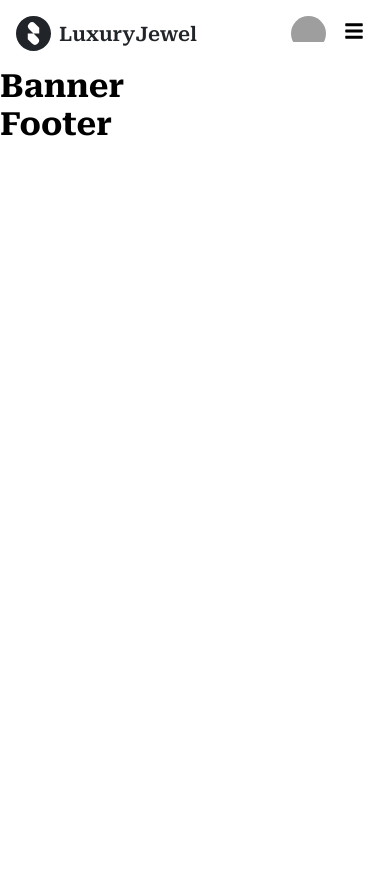
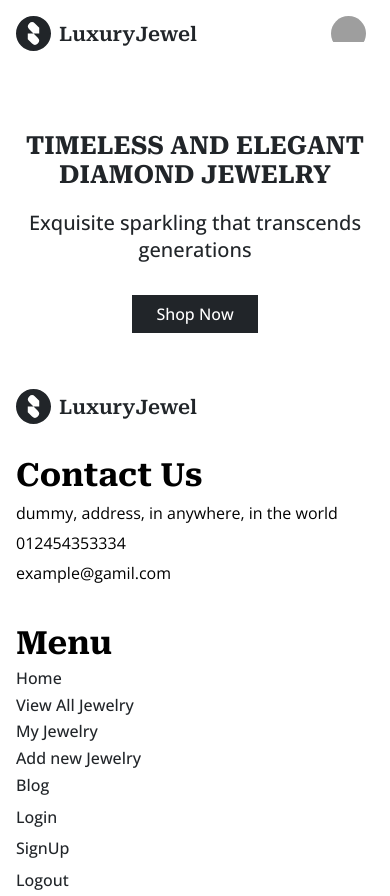
Before and after one commit to EnayetHossain/jewelry-client, a React (Vite) app: page / in a window 390 px wide. Before the commit the page ends 844 px from the top, so only its background shows below. Built offline with nearby package versions, Linux system fonts and the light colour scheme; grey boxes are pictures that could not be loaded.

Commit message:
responsive navbar responsive banner responsive footer

```diff
--- a/src/pages/Home/Banner/Banner.css
+++ b/src/pages/Home/Banner/Banner.css
@@ -0,0 +1,46 @@
+.hero-section {
+    display: flex;
+    align-items: center;
+    justify-content: space-around;
+    color: rgb(var(--secondary-color));
+    margin: 4em auto;
+}
+
+.hero-title {
+    text-transform: uppercase;
+    font-size: clamp(2.5rem, 3vw, 4.5rem);
+}
+
+.hero-description {
+    font-size: 2rem;
+    margin: 1em 0 2em;
+    font-weight: 500;
+}
+
+.hero-cta {
+    background-color: rgb(var(--secondary-color));
+    color: rgb(var(--primary-color));
+    padding: 0.5em 1.5em;
+}
+
+.hero-image {
+    width: 40rem;
+    height: 40rem;
+    overflow: hidden;
+}
+
+.hero-image img {
+    width: 100%;
+}
+
+@media only screen and (max-width: 760px) {
+    .hero-image {
+        display: none;
+    }
+}
+
+@media only screen and (max-width: 486px) {
+    .hero-section {
+        text-align: center;
+    }
+}
--- a/src/pages/Home/Banner/Banner.jsx
+++ b/src/pages/Home/Banner/Banner.jsx
@@ -1,10 +1,28 @@
+import { Link } from "react-router-dom";
+import heroImage from "../../../assets/hero.png";
 import "./Banner.css";
 
 const Banner = () => {
   return (
-    <div>
-      <h1>Banner</h1>
-    </div>
+    <section className="hero-section desktop-max">
+      <div className="hero-content">
+        <h1 className="hero-title">
+          Timeless and elegant
+          <br />
+          diamond jewelry
+        </h1>
+        <p className="hero-description">
+          Exquisite sparkling that transcends generations
+        </p>
+        <Link to={"/"} className="hero-cta">
+          Shop Now
+        </Link>
+      </div>
+
+      <div className="hero-image">
+        <img src={heroImage} alt="hero" />
+      </div>
+    </section>
   );
 };
 
--- a/src/pages/Shared/Footer/Footer.css
+++ b/src/pages/Shared/Footer/Footer.css
@@ -0,0 +1,37 @@
+footer {
+    /* background-color: red; */
+    display: flex;
+    justify-content: space-between;
+    align-items: flex-start;
+    flex-wrap: wrap;
+    margin-top: 2em !important;
+}
+
+.contact p {
+    margin: 0.5em 0;
+}
+
+.footer-menu li {
+    margin: 0.3em 0;
+}
+
+.footer-logs {
+    display: flex;
+    flex-direction: column;
+}
+
+.footer-logs a {
+    margin: 0.3em 0;
+}
+
+@media only screen and (max-width: 660px) {
+    footer {
+        flex-direction: column;
+        align-items: flex-start;
+        justify-content: center;
+    }
+
+    .contact {
+        margin: 2em 0;
+    }
+}
--- a/src/pages/Shared/Footer/Footer.jsx
+++ b/src/pages/Shared/Footer/Footer.jsx
@@ -1,10 +1,59 @@
+import { Link } from "react-router-dom";
 import "./Footer.css";
 
 const Footer = () => {
   return (
-    <div>
-      <h1>Footer</h1>
-    </div>
+    <footer className="desktop-max">
+      <div className="logo">
+        <svg
+          id="Layer_1"
+          data-name="Layer 1"
+          xmlns="http://www.w3.org/2000/svg"
+          viewBox="0 0 400 400"
+        >
+          <path
+            d="M200,0C89.54,0,0,89.54,0,200S89.54,400,200,400s200-89.54,200-200S310.46,0,200,0Zm49.05,314.46a46.26,46.26,0,0,1-65.4,0h0L134.59,265.4V200H200l49.06,49.05A46.28,46.28,0,0,1,249.05,314.46ZM265.41,200H200L151,150.94a46.24,46.24,0,0,1,65.4-65.4l49.06,49.05Z"
+            fill="#212529"
+            fillRule="evenodd"
+          />
+        </svg>
+        <Link to={"/"}>LuxuryJewel</Link>
+      </div>
+
+      <div className="contact">
+        <h1>Contact Us</h1>
+        <p className="address">dummy, address, in anywhere, in the world</p>
+        <p className="address">012454353334</p>
+        <p className="address">example@gamil.com</p>
+      </div>
+
+      <div className="footer-menu">
+        <h1>Menu</h1>
+        <ul className="footer-main-menu">
+          <li className="footer-menu-item">
+            <Link to={"/"}>Home</Link>
+          </li>
+          <li className="footer-menu-item">
+            <Link to={"/all-jewelry"}>View All Jewelry</Link>
+          </li>
+          <li className="footer-menu-item">
+            <Link to={"/my-jewelry"}>My Jewelry</Link>
+          </li>
+          <li className="footer-menu-item">
+            <Link to={"/new-jewelry"}>Add new Jewelry</Link>
+          </li>
+          <li className="footer-menu-item">
+            <Link to={"/blog"}>Blog</Link>
+          </li>
+        </ul>
+
+        <div className="footer-logs">
+          <Link to={"/login"}>Login</Link>
+          <Link to={"/signUp"}>SignUp</Link>
+          <Link to={"/logout"}>Logout</Link>
+        </div>
+      </div>
+    </footer>
   );
 };
 
--- a/src/pages/Shared/Navbar/Navbar.css
+++ b/src/pages/Shared/Navbar/Navbar.css
@@ -70,21 +70,11 @@
     font-size: 2rem;
     cursor: pointer;
     z-index: 12;
+    display: none;
 }
 
 .mobile-navigation {
-    position: absolute;
-    background-color: red;
-    top: 0;
-    left: 50%;
-    transform: translate(-50%, -100%);
-    z-index: 10;
-    min-height: 100dvh;
-    transition: 0.5s;
-}
-
-.mobile-navigation-active {
-    transform: translate(-50%, 0%);
+    display: none;
 }
 
 .mobile-navigation a {
--- a/src/pages/Shared/Navbar/Navbar.jsx
+++ b/src/pages/Shared/Navbar/Navbar.jsx
@@ -45,11 +45,7 @@ const Navbar = () => {
         </li>
       </ul>
 
-      <div
-        className={`mobile-navigation ${
-          open ? "mobile-navigation-active" : ""
-        }`}
-      >
+      <div className={`mobile-navigation`}>
         <ul className="mobile-main-menu">
           <li className="mobile-menu-item">
             <Link to={"/"}>Home</Link>
```
Also changed, not shown: src/assets/hero.png (added).
